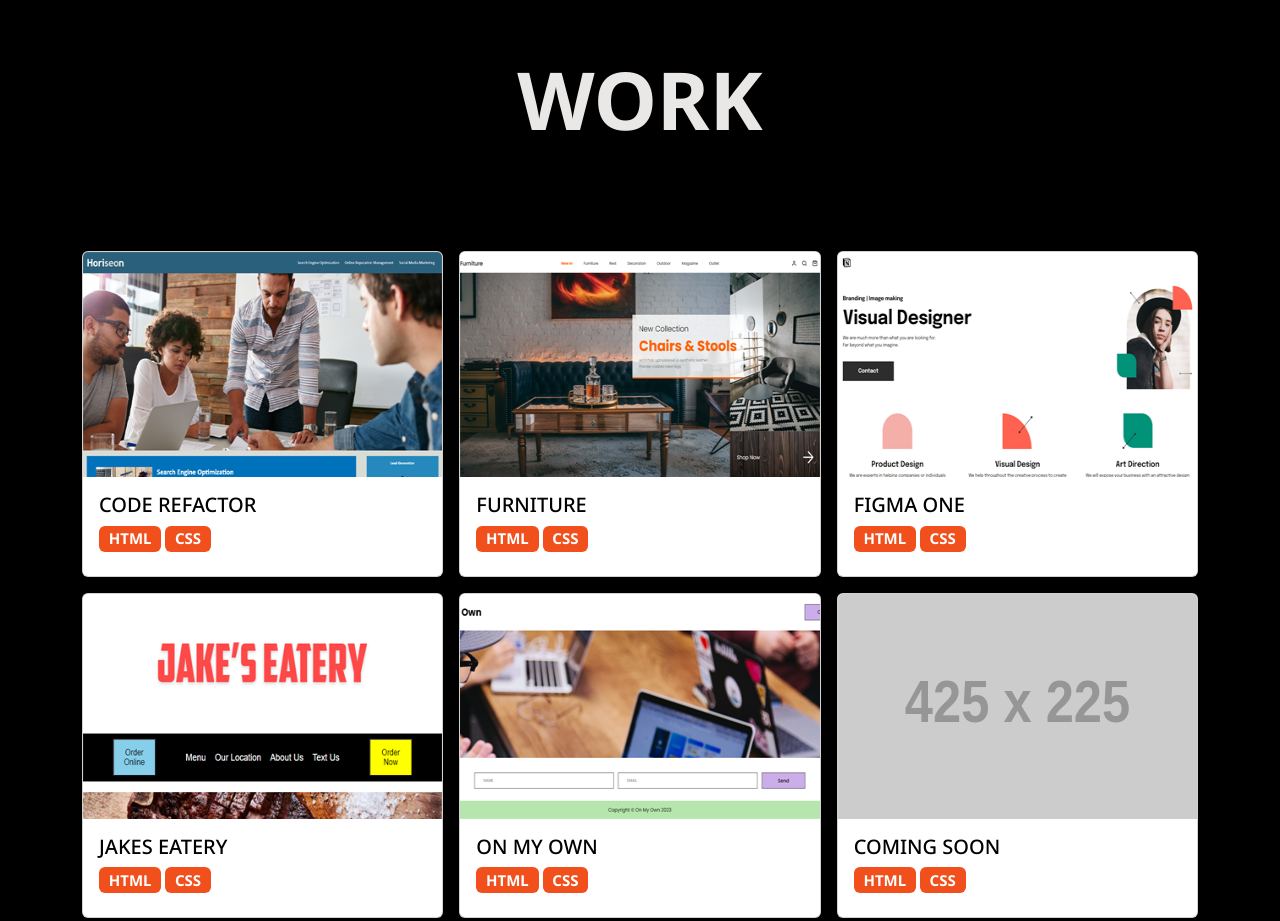
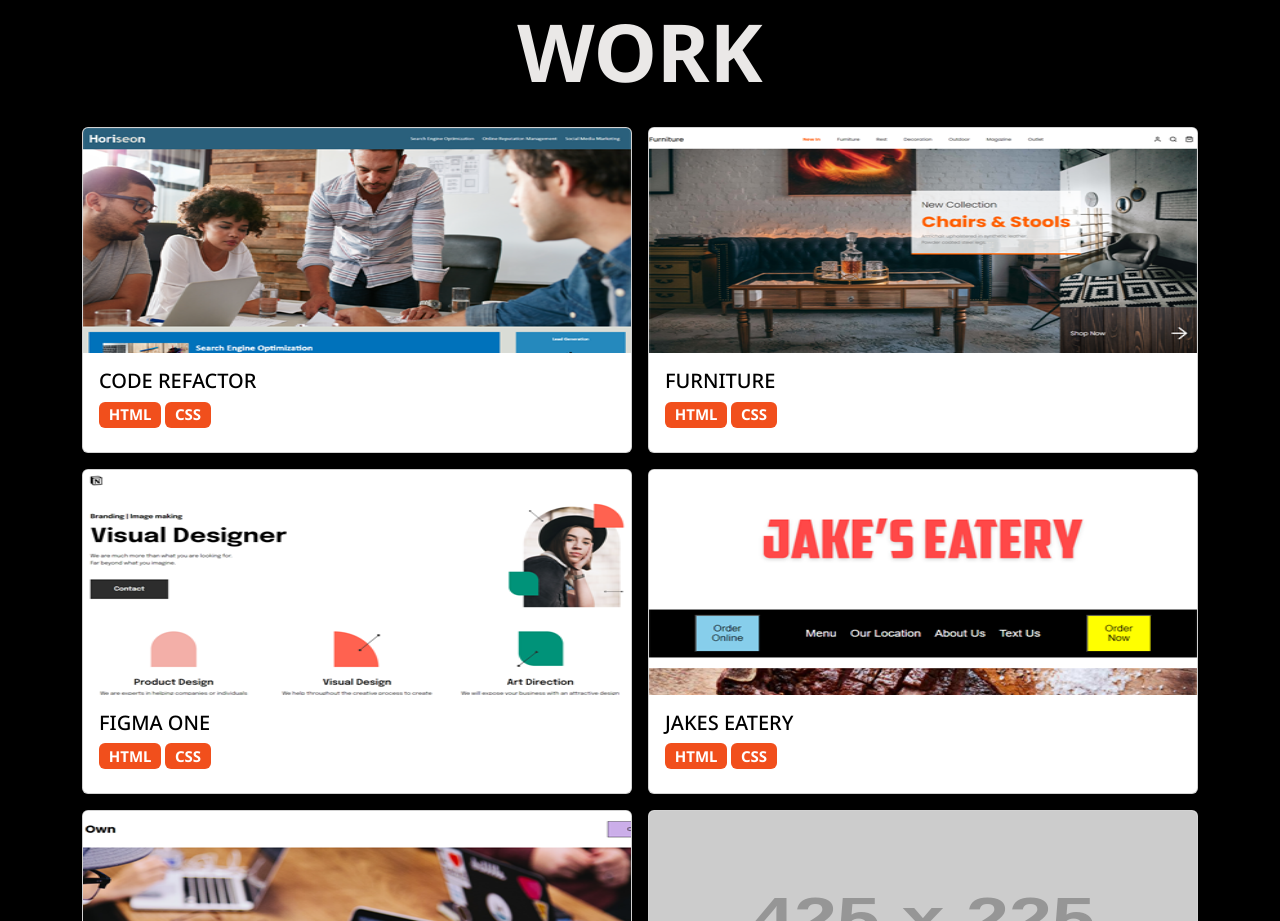
Before and after one commit to whybruno/bootstrap-portfolio, a plain HTML site: page index.html in a window 1280 px wide. Shown: the part 640-1561 px from the top of the page. Drawn offline with nearby package versions, Linux system fonts and the light colour scheme; placeholder pictures from the web are drawn by us.

Commit message:
Update #work to index.html

```diff
--- a/index.html
+++ b/index.html
@@ -79,16 +79,16 @@
 
   <!-- WORK -->
   <section id="work">
-    <div class="container">
+    <div class="container mt-5">
       <div class="row">
-        <div class="py-5 my-5 text-center">
+        <div class="text-center">
           <h2 class="display-5 fw-bold">WORK</h2>
         </div>
       </div>
 
-      <div class="row row-cols-1 row-cols-sm-2 row-cols-md-3 g-3">
+      <div class="row mt-1 g-3">
         <!-- CARD-1 -->
-        <div class="col">
+        <div class="col-12 col-md-6">
           <div class="card shadow-sm">
             <a href="https://whybruno.github.io/code-refactor">
               <img class="bd-placeholder-img card-img-top" src="./assets/images/code-refactor.png" width="100%" height="225" <rect width="100%" height="100%" fill="#55595c"/></img>
@@ -106,7 +106,7 @@
         </div><!-- END OF CARD-1 -->
 
         <!-- CARD-2 -->
-        <div class="col">
+        <div class="col-12 col-md-6">
           <div class="card shadow-sm">
             <a href="https://whybruno.github.io/furniture-page">
               <img class="bd-placeholder-img card-img-top" src="./assets/images/furniture.png" width="100%" height="225" <rect width="100%" height="100%" fill="#55595c"/></img>
@@ -124,7 +124,7 @@
         </div><!-- END OF CARD-2 -->
 
         <!-- CARD-3 -->
-        <div class="col">
+        <div class="col-12 col-md-6">
           <div class="card shadow-sm">
             <a href="https://whybruno.github.io/figma-one">
               <img class="bd-placeholder-img card-img-top" src="./assets/images/figma-one.png" width="100%" height="225" <rect width="100%" height="100%" fill="#55595c"/></img>
@@ -142,7 +142,7 @@
         </div><!-- END OF CARD-3 -->
 
         <!-- CARD-4 -->
-        <div class="col">
+        <div class="col-12 col-md-6">
           <div class="card shadow-sm">
             <a href="https://whybruno.github.io/jakes-eatery">
               <img class="bd-placeholder-img card-img-top" src="./assets/images/jakes-eatery.png" width="100%" height="225" <rect width="100%" height="100%" fill="#55595c"/></img>
@@ -160,7 +160,7 @@
         </div><!-- END OF CARD-4 -->
 
         <!-- CARD-5 -->
-        <div class="col">
+        <div class="col-12 col-md-6">
           <div class="card shadow-sm">
             <a href="https://whybruno.github.io/on-my-own">
               <img class="bd-placeholder-img card-img-top" src="./assets/images/on-my-own.png" width="100%" height="225" <rect width="100%" height="100%" fill="#55595c"/></img>
@@ -178,7 +178,7 @@
         </div><!-- END OF CARD-5 -->
 
         <!-- CARD-6 -->
-        <div class="col">
+        <div class="col-12 col-md-6">
           <div class="card shadow-sm">
             <img class="bd-placeholder-img card-img-top" src="https://placehold.co/425x225" width="100%" height="225" <rect width="100%" height="100%" fill="#55595c"/></img>
             <div class="card-body">
```
